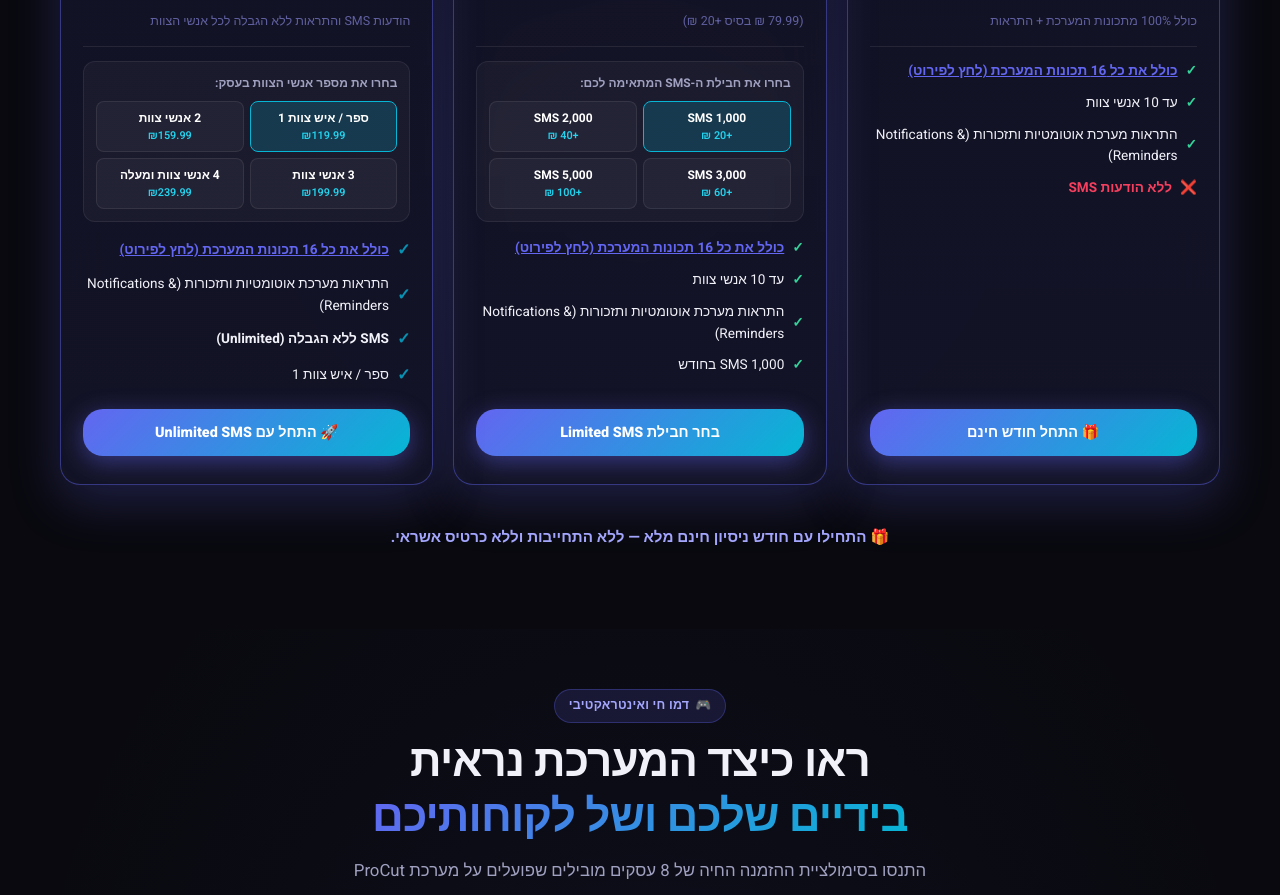
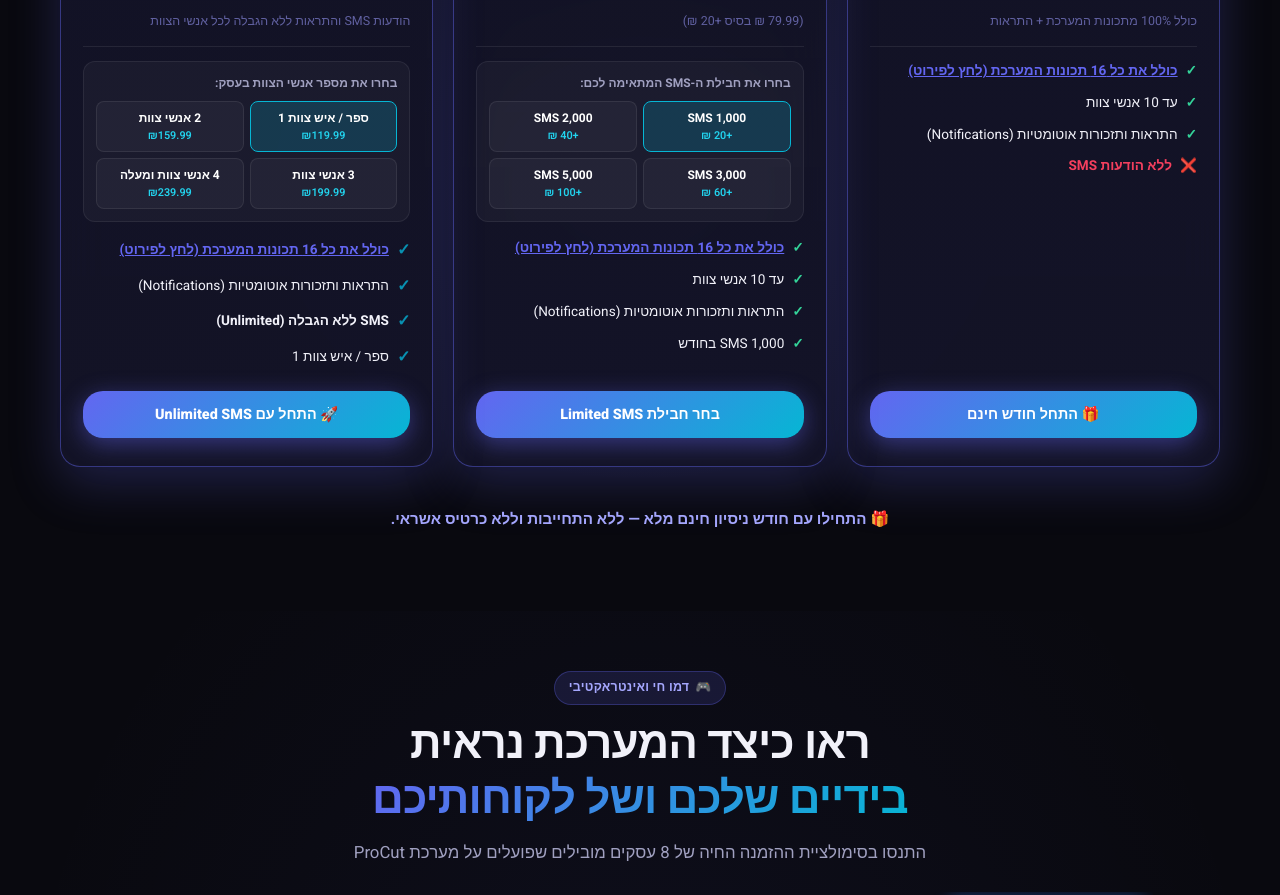
Before and after one commit to obidaNassa/procut_loading_page, a React (Vite) app: page / in a window 1280 px wide. Shown: the part 1700-2595 px from the top of the page. Built offline with nearby package versions, Linux system fonts and the light colour scheme.

Commit message:
Shorten notification feature text and standardized (Notifications) suffix

```diff
--- a/src/translations/translations.js
+++ b/src/translations/translations.js
@@ -291,7 +291,7 @@ export const translations = {
       plan1Period: '/ חודש',
       plan1Tagline: 'הפתרון המשתלם והנקי ביותר למקצוענים',
       plan1Feature1: 'כל 16 תכונות המערכת ללא יוצא מן הכלל',
-      plan1Feature2: 'התראות מערכת אוטומטיות ותזכורות (Notifications & Reminders)',
+      plan1Feature2: 'התראות ותזכורות אוטומטיות (Notifications)',
       plan1Feature3: 'ללא הודעות SMS',
       plan1Cta: 'התחל חודש חינם',
 
@@ -669,7 +669,7 @@ export const translations = {
       plan1Period: '/ شهرياً',
       plan1Tagline: 'الحل الأمثل والأكثر اقتصاداً للمحترفين',
       plan1Feature1: 'جميع ميزات النظام الـ 16 كاملة',
-      plan1Feature2: 'إشعارات وتذكيرات النظام التلقائية (Notifications & Reminders)',
+      plan1Feature2: 'إشعارات وتذكيرات تلقائية (Notifications)',
       plan1Feature3: 'بدون حزم رسائل نصية SMS',
       plan1Cta: 'ابدأ مجاناً الآن',
 
@@ -1047,7 +1047,7 @@ export const translations = {
       plan1Period: '/ month',
       plan1Tagline: 'The most cost-effective solution for professionals',
       plan1Feature1: 'All 16 core system features included',
-      plan1Feature2: 'Automated system notifications and reminders (Notifications & Reminders)',
+      plan1Feature2: 'Automated alerts & reminders (Notifications)',
       plan1Feature3: 'Without SMS bundles',
       plan1Cta: 'Start Free Month',
 
```
